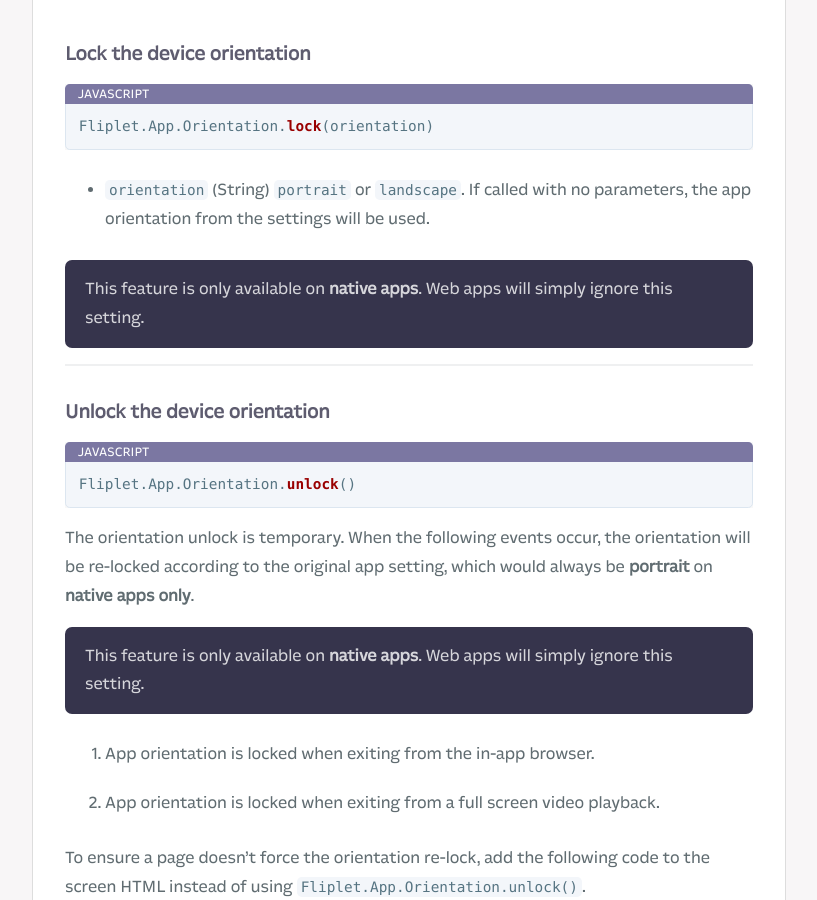
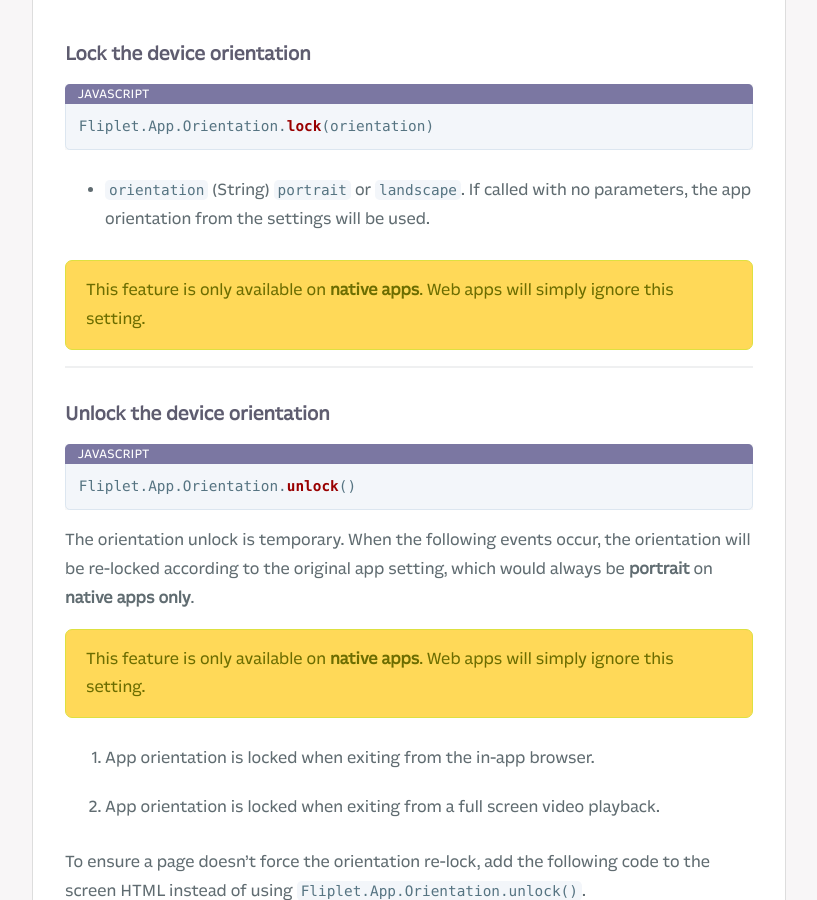
Before and after one commit to Fliplet/fliplet-cli, a Jekyll site: the page built from docs/API/core/app.md, in a window 1280 px wide and 900 px high, scrolled down 3307 px. Shown: the whole window, without its empty margins (254-1071 px from the left). Built offline with Jekyll 4.4.1, drawn with Linux system fonts in a browser that asks for light colours; nearby versions of some CDN libraries; our own code applies the rules of GitHub Pages for plain Markdown files; library files that are not in the unit come from our copies; comment, search, counter and statistics services are not loaded; a style sheet for code colours, icons or effects is not loaded.

Commit message:
copy change

```diff
--- a/docs/API/core/app.md
+++ b/docs/API/core/app.md
@@ -139,7 +139,7 @@
 
 * `orientation` (String) `portrait` or `landscape`. If called with no parameters, the app orientation from the settings will be used.
 
-<p class="info">This feature is only available on <strong>native apps</strong>. Web apps will simply ignore this setting.</p>
+<p class="warning">This feature is only available on <strong>native apps</strong>. Web apps will simply ignore this setting.</p>
 
 ---
 
@@ -151,7 +151,7 @@
 
 The orientation unlock is temporary. When the following events occur, the orientation will be re-locked according to the original app setting, which would always be **portrait** on **native apps only**.
 
-<p class="info">This feature is only available on <strong>native apps</strong>. Web apps will simply ignore this setting.</p>
+<p class="warning">This feature is only available on <strong>native apps</strong>. Web apps will simply ignore this setting.</p>
 
 1. App orientation is locked when exiting from the in-app browser.
 1. App orientation is locked when exiting from a full screen video playback.
```
